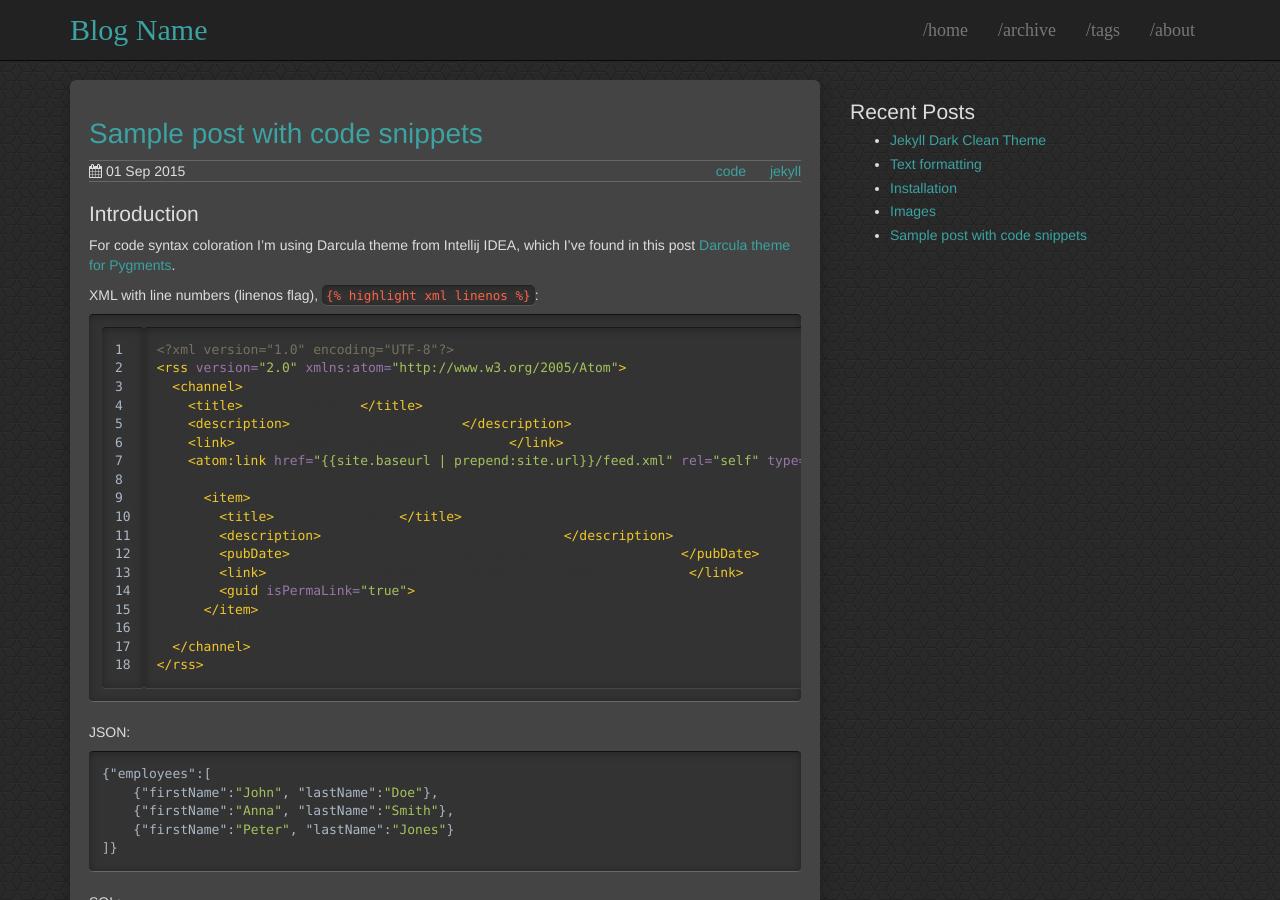
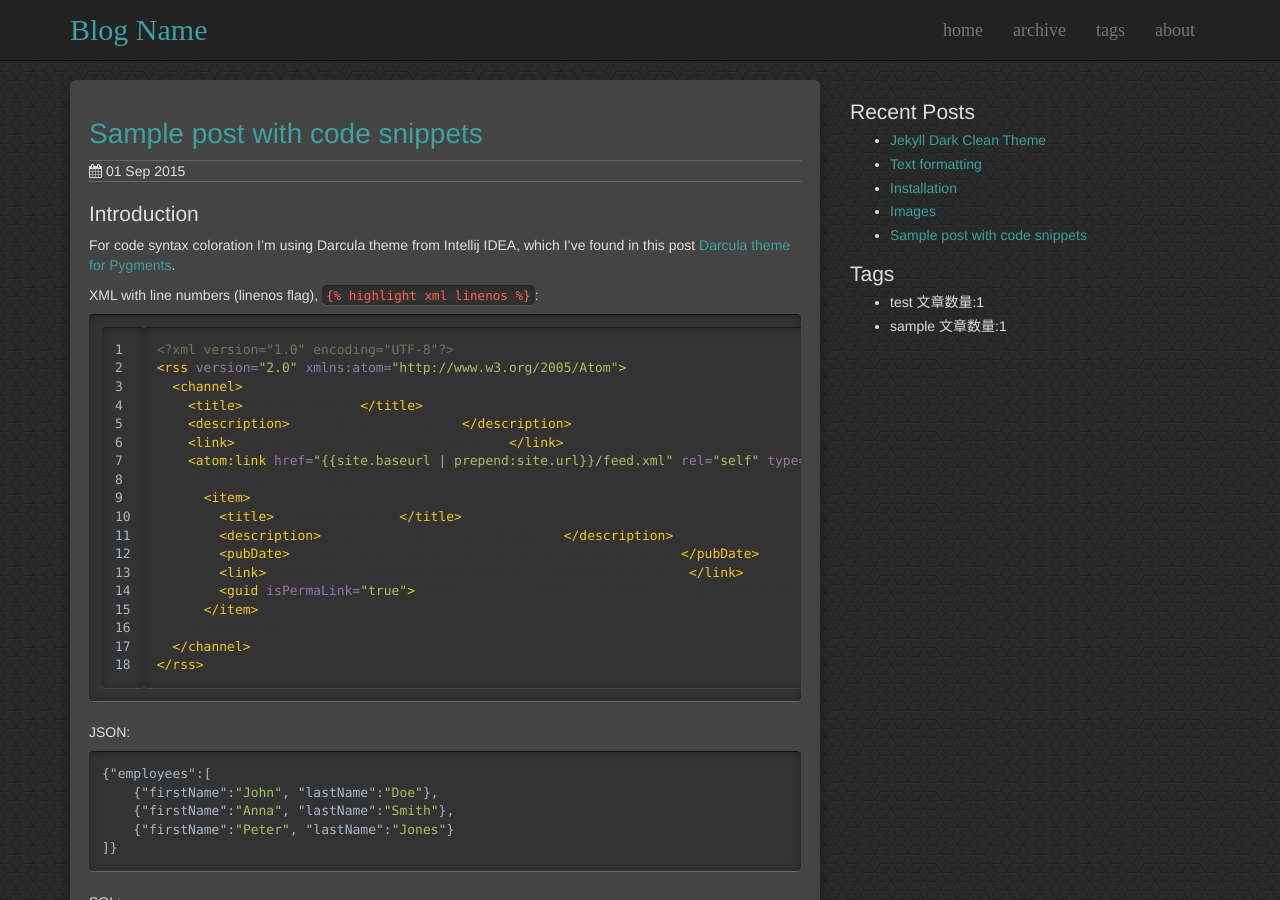
Before and after one commit to kbrightfall/technique, a Jekyll site: the page built from _posts/2015-09-01-code-syntax-highlighting.md, in a window 1280 px wide and 900 px high. Built offline with Jekyll 4.4.1, drawn with Linux system fonts in a browser that asks for light colours.

Commit message:
modify the side bar

```diff
--- a/_includes/header.html
+++ b/_includes/header.html
@@ -48,10 +48,10 @@
       </div>
       <div class="collapse navbar-collapse">
         <ul class="nav navbar-nav">
-          <li><a href="{{site.baseurl | prepend:site.url}}/">/home</a></li>
-          <li><a href="{{site.baseurl | prepend:site.url}}/archive.html">/archive</a></li>
-          <li><a href="{{site.baseurl | prepend:site.url}}/tags.html">/tags</a></li>
-          <li><a href="{{site.baseurl | prepend:site.url}}/about.html">/about</a></li>
+          <li><a href="{{site.baseurl | prepend:site.url}}/">home</a></li>
+          <li><a href="{{site.baseurl | prepend:site.url}}/archive.html">archive</a></li>
+          <li><a href="{{site.baseurl | prepend:site.url}}/tags.html">tags</a></li>
+          <li><a href="{{site.baseurl | prepend:site.url}}/about.html">about</a></li>
         </ul>
       </div>
     </div>
--- a/_includes/sidebar.html
+++ b/_includes/sidebar.html
@@ -6,3 +6,12 @@
     {% endfor %}
   </ul>
 </div>
+
+<div class="sidebar">
+  <h2>Tags</h2>
+  <ul>
+    {% for category in site.categories %}
+    <li>{{ category | first }} 文章数量:{{ category | last | size }}</li>
+    {% endfor %}
+  </ul>
+</div>
--- a/_posts/2015-09-01-code-syntax-highlighting.md
+++ b/_posts/2015-09-01-code-syntax-highlighting.md
@@ -2,7 +2,7 @@
 layout: post
 title: "Sample post with code snippets"
 date: 2015-09-01 16:25:06
-tags: code jekyll
+categories: [test, sample]
 description: Sample post showing how code samples would look like
 ---
 
```
Also changed, not shown: tags.md (+9 -6 lines).
